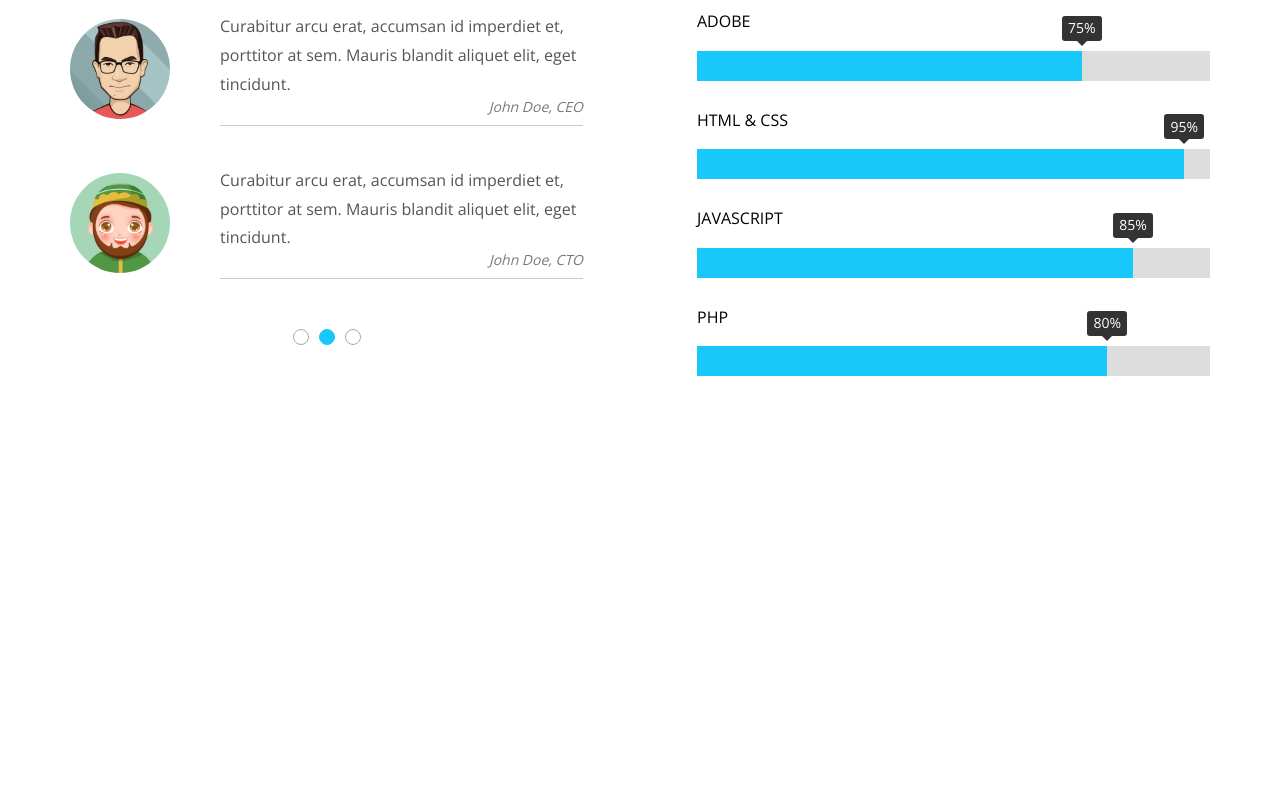
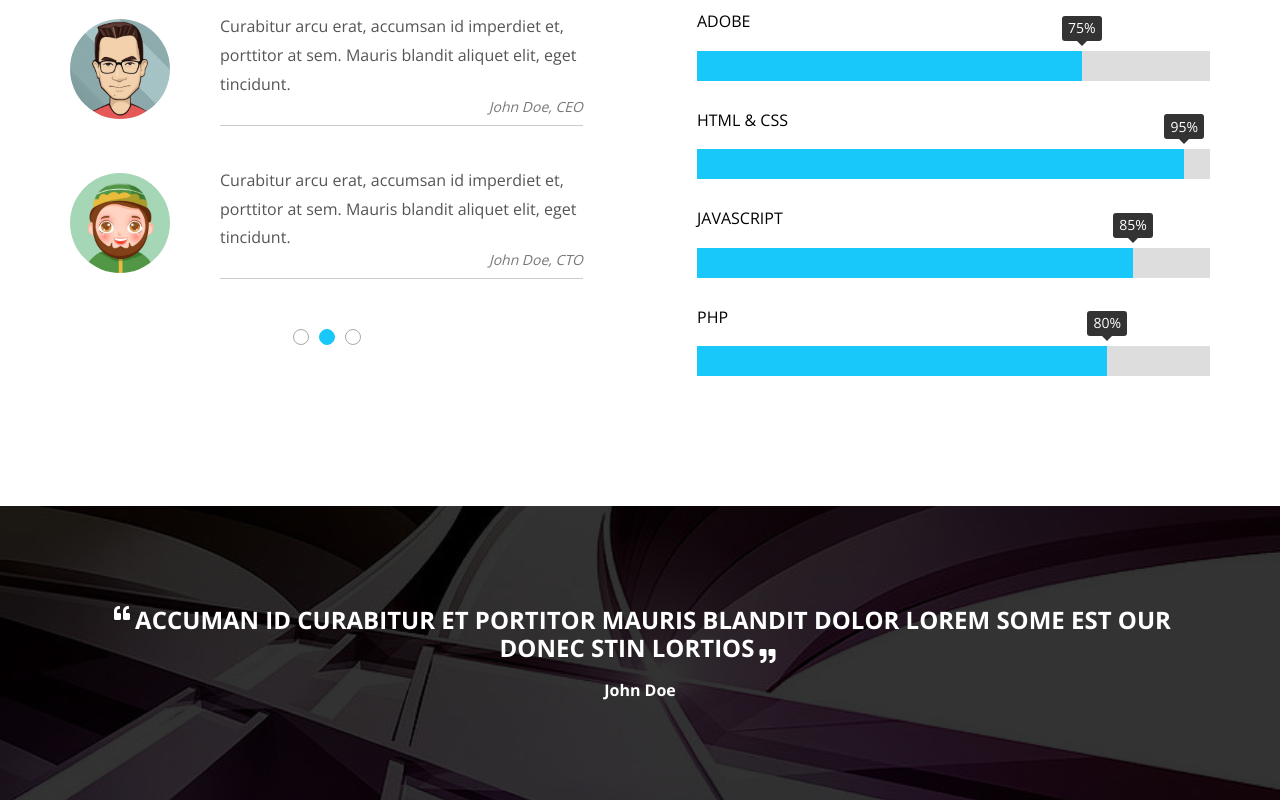
Before and after one commit to abdel-rahmandev/Kasper-Template-Two, a plain HTML site: page index.html in a window 1280 px wide. Shown: the part 5347-6147 px from the top of the page. Before the commit the page ends 5853 px from the top, so only its background shows below. Drawn offline with nearby package versions, Linux system fonts and the light colour scheme.

Commit message:
Create Quote Section

```diff
--- a/css/main.css
+++ b/css/main.css
@@ -580,6 +580,7 @@ line-height: 2;
 }
 .stats .container .box .number {
     font-size: 40px;
+    font-weight: bold;
     margin-bottom: 20px;
 }
 .stats .container .box p {
@@ -719,3 +720,50 @@ line-height: 2;
     right: -5px;
 }
 /* End Testimonials & Skills */
+/* Start Quote */
+.quote {
+    padding: var(--sec-pad) 0;
+    background-image: url(../images/quote.jpg);
+    background-size: cover;
+    position: relative;
+    color: #fff;
+    text-align: center;
+}
+.quote::before {
+    content: "";
+    position: absolute;
+    top: 0;
+    left: 0;
+    width: 100%;
+    height: 100%;
+    background-color: rgb(0 0 0 / 80%);
+}
+.quote .container {
+    position: relative;
+}
+.quote q {
+    display: block;
+    font-size: 24px;
+    font-weight: bold;
+    margin-bottom: 20px;
+    text-transform: uppercase;
+}
+.quote q::before, .quote q::after {
+    font-family: "Font Awesome 5 Free";
+    font-weight: 900;
+    font-size: 16px;
+    margin: 0 5px;
+    display: inline-block;
+}
+.quote q::before {
+    content: "\f10d";
+    transform: translateY(-10px);
+}
+.quote q::after {
+    content: "\f10e";
+    transform: translateY(5px);
+}
+.quote span {
+    font-weight: bold;
+}
+/* End Quote */
--- a/index.html
+++ b/index.html
@@ -325,6 +325,14 @@
         </div>
     </section>
     <!-- End Testimonials & Skills -->
+    <!-- Start Quote -->
+    <section class="quote">
+        <div class="container">
+            <q>accuman id curabitur et portitor mauris blandit dolor lorem some est our donec stin lortios</q>
+            <span>John Doe</span>
+        </div>
+    </section>
+    <!-- End Quote -->
 </body>
 
 </html>
```
Also changed, not shown: images/quote.jpg (added).
